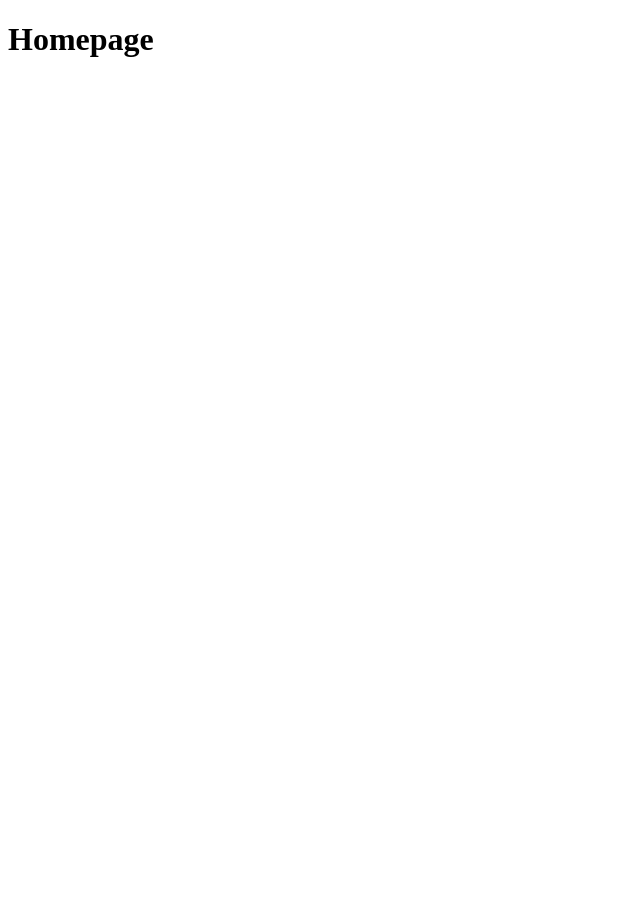
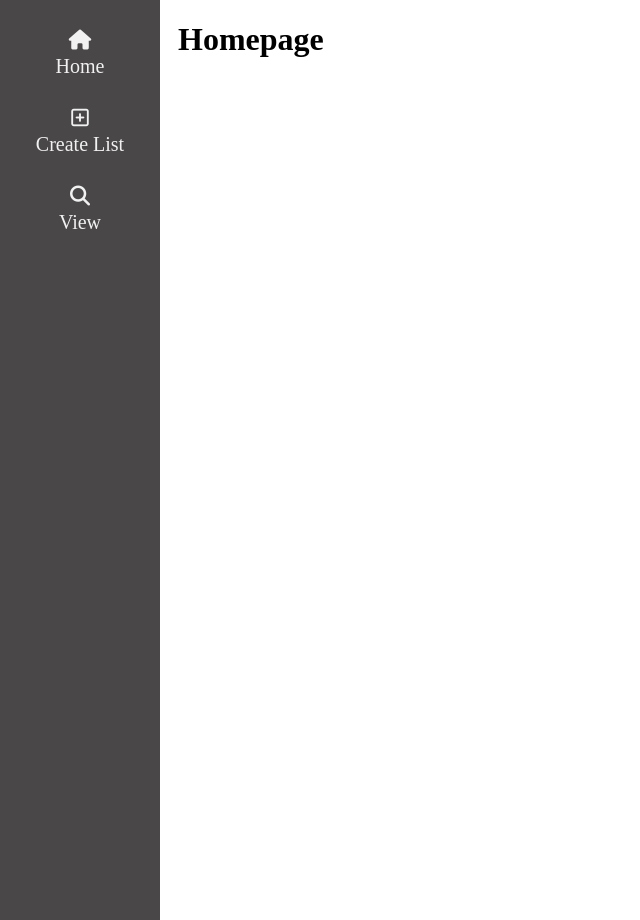
Before and after one commit to SethYZ/dailyexpenses, a Django app: page / in a window 1280 px wide. Before the commit the part shown is almost empty. Shown: the whole page, without its empty margins (0-640 px from the left). Run offline with Django 3.2, Linux system fonts and the light colour scheme; some libraries are stand-ins or nearby versions.

Commit message:
project progress

```diff
--- a/main/templates/main/base.html
+++ b/main/templates/main/base.html
@@ -2,12 +2,65 @@
 <html>
 
   <head>
+      <script src="https://kit.fontawesome.com/58fb0d3b26.js"></script>
+      <style type="text/css">
+
+          .sidebar{
+            height: 100%;
+            width: 160px;
+            position: fixed;
+            z-index: 1;
+            top: 0;
+            left: 0;
+            background-color: #494747;
+            overflow-x: hidden;
+            padding-top: 30px;
+            padding-bottom: 30px;
+          }
+
+          .sidebar a{
+            text-align: center;
+            text-decoration: none;
+            font-size: 20px;
+            display: block;
+            padding-bottom: 30px;
+            color: #F1F1F1;
+          }
+
+          .sidebar a:hover{
+            color: #2CDCF4;
+          }
+
+          .sidebar i{
+            text-align: center;
+            display: block;
+            padding-bottom: 5px;
+            color: #F1F1F1;
+          }
+
+          .sidebar i:hover{
+            color: #2CDCF4;
+          }
+
+          .main{
+            margin-left: 160px;
+            padding: 0px 10px;
+          }
+
+      </style>
+
       <title>{% block title %}Expenses List{% endblock %}</title>
   </head>
 
   <body>
 
-    <div id="content", name="content">
+    <div class="sidebar">
+            <a href="/"><i class="fas fa-home"></i>Home</a>
+            <a href="/create"><i class="far fa-plus-square"></i>Create List</a>
+            <a href="/4"><i class="fas fa-search"></i>View</a>
+    </div>
+
+    <div id="content", name="content", class="main">
       {% block content %}
       {% endblock %}
     </div>
--- a/main/views.py
+++ b/main/views.py
@@ -17,7 +17,8 @@ def index(response, id):
         if response.POST.get("delete"):
             for item in ls.item_set.all():
                 if response.POST.get("c" + str(item.id)) == "checked":
-                    pass
+                    d = ls.item_set.get(id=item.id)
+                    d.delete()
                 else:
                     print("Please select a item to delete")
 
@@ -35,13 +36,16 @@ def index(response, id):
 
 def create(response):
     if response.method == "POST":
-        form=createnewlist(response.POST)
+        form = createnewlist(response.POST)
 
         if form.is_valid():
             n = form.cleaned_data["name"]
             e = ExpensesList(name=n)
             e.save()
 
+        return render(response, "main/create.html", {"form":form})
+
     else:
         form = createnewlist()
-        return render(response, "main/create.html", {"form":form})
+
+    return render(response, "main/create.html", {"form":form})
```
Also changed, not shown: db.sqlite3.
